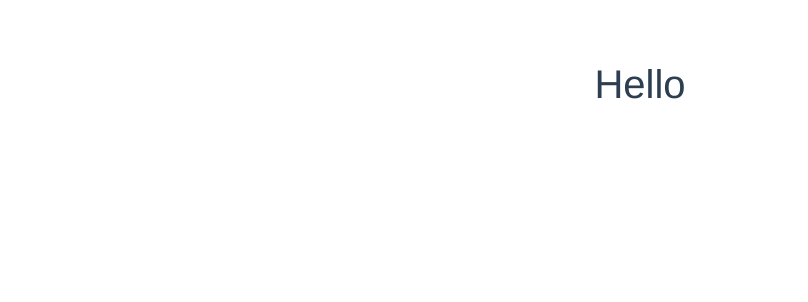
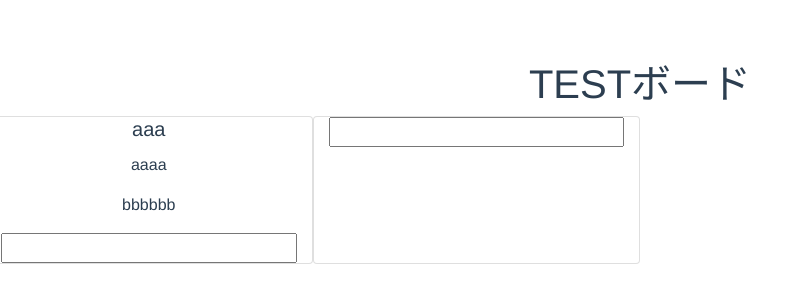
Before and after one commit to Taurin190/vue-todo, a Vue app: page /board/0 in a window 1280 px wide. Shown: the top 302 px of the page, without its empty margins (0-808 px from the left). Built offline with nearby package versions, Linux system fonts and the light colour scheme.

Commit message:
add topic and task features

```diff
--- a/src/components/Board.vue
+++ b/src/components/Board.vue
@@ -1,6 +1,22 @@
 <template>
     <div>
-        <h1>{{ msg }}</h1>
+        <h1>{{ title }}</h1>
+        <div class="row">
+            <div v-for="(column, index) in columns" :key="index" class="col-3 card">
+                <h5 class="card-title">
+                    {{ column }}
+                </h5>
+                <div v-for="(task, i) in task_list[index]" :key="i" class="">
+                    <p>
+                        {{ task.name }}
+                    </p>
+                </div>
+                <input v-model="new_column" type="text" @keyup.enter="createTask(new_column)" />
+            </div>
+            <div class="card col-3">
+                <input v-model="new_task" type="text" class="card-title" @keyup.enter="createColmun(new_task, index)" />
+            </div>
+        </div>
     </div>
 </template>
 <script>
@@ -8,6 +24,30 @@ export default {
   name: 'Board',
   props: {
     msg: String
+  },
+  data: function() {
+      return {
+          title: 'TESTボード',
+          columns: ['aaa'],
+          new_task: '',
+          new_column: '',
+          task_list: [
+              [
+                  {name: 'aaaa', status: 1},
+                  {name: 'bbbbbb', status: 1},
+            ],
+          ],
+      }
+  },
+  methods: {
+      createColmun: function(column) {
+          this.task_list.add(column);
+          this.new_column = '';
+      },
+      createTask: function(task, index) {
+          this.task_list[index].add(task);
+          this.new_task = '';
+      }
   }
 }
 </script>
--- a/src/components/Home.vue
+++ b/src/components/Home.vue
@@ -4,19 +4,17 @@
         <div style="margin: 30px;">
             <div class="row">
                 <div v-for="(thread, index) in threads" :key="index" class="col-3 card" style="margin-bottom: 10px; position: relative;">
-                    <div class="">
                     <span v-on:click="deleteCard(index)" class="col-12 text-right" style="position: absolute; right: -5px">
                         <font-awesome-icon icon="times-circle" />
                     </span>
-                    <a class="" v-bind:href="'/board/' + index" >
+                    <router-link :to="{ name: 'board', params: { id: index }}" >
                         <div class="card-body">
                             <h5 class="card-title">{{ thread.title }}</h5>
                             <p class="card-text">
                                  {{ thread.description }}
                             </p>
                         </div>
-                    </a>
-                    </div>
+                    </router-link >
                 </div>
                 <div v-if="createFlag" class="col-3 card">
                     <label>Title</label>
--- a/src/router.js
+++ b/src/router.js
@@ -7,7 +7,7 @@ Vue.use(Router)
 
 const routes = [
     { path: '/', component: Home },
-    { path: '/board/:id', component: Board },
+    { path: '/board/:id', name: 'board', component: Board },
 ];
 
 const router = new Router({
```
